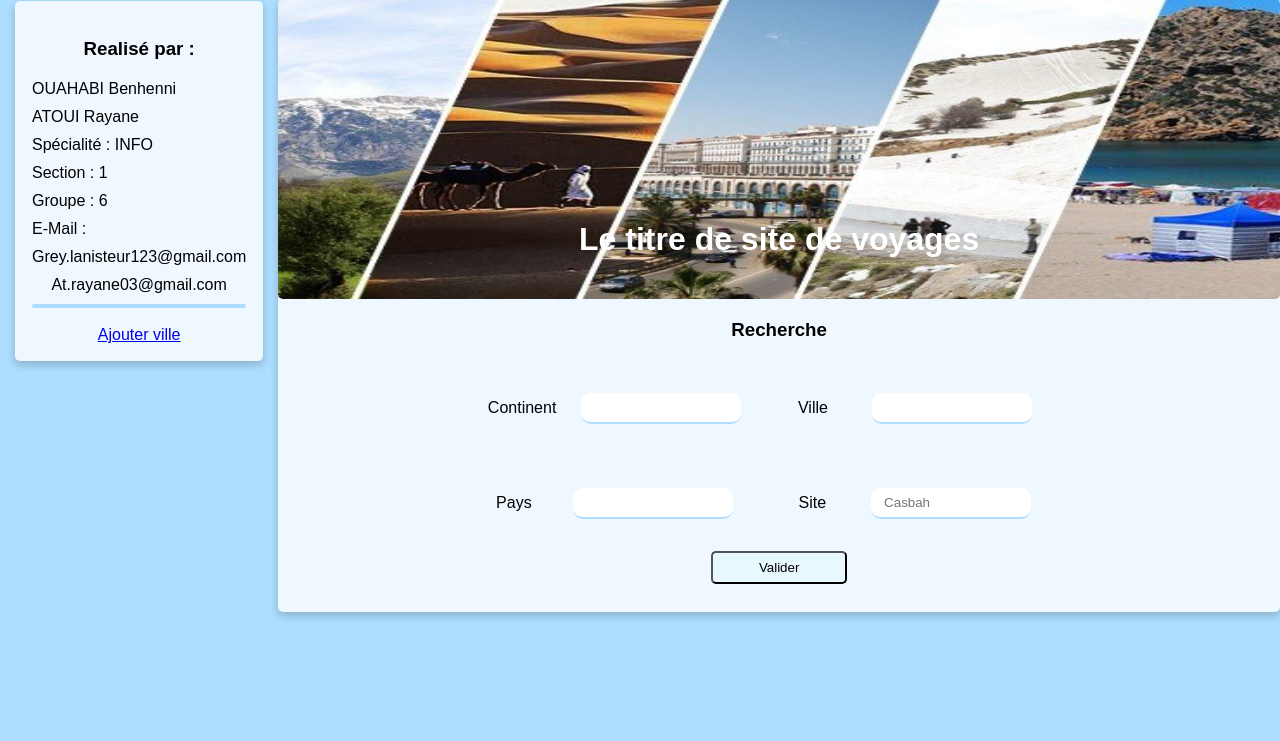
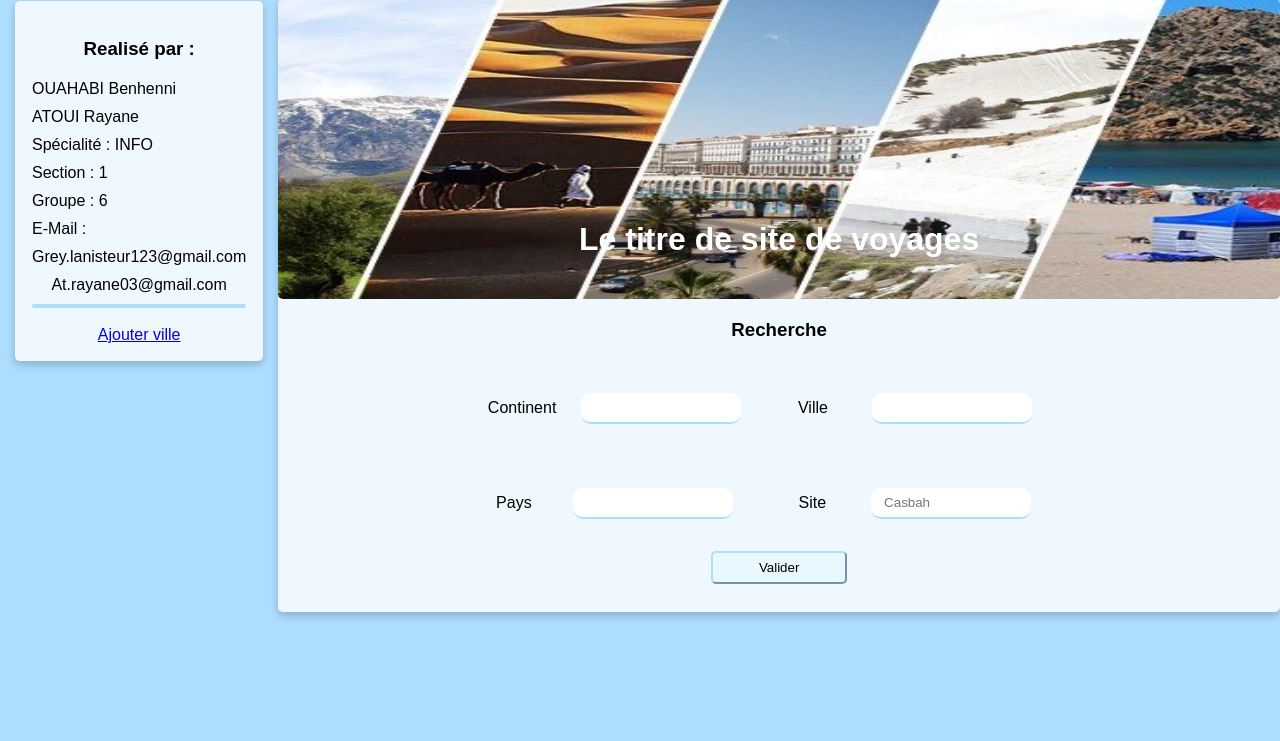
Before and after one commit to ARayane24/DAW_Project, a PHP site: page / in a window 1280 px wide. Shown: the part 14-755 px from the top of the page. Run offline with PHP 8.4, Linux system fonts and the light colour scheme.

Commit message:
button style

```diff
--- a/Mini projet/Style.css
+++ b/Mini projet/Style.css
@@ -185,6 +185,7 @@ li {
 button{
     padding: 7px 4.6%;
 
+    border-color: #adddff ;
     border-radius: 5px;
     background-color: #e8f8ff;
 }
```
